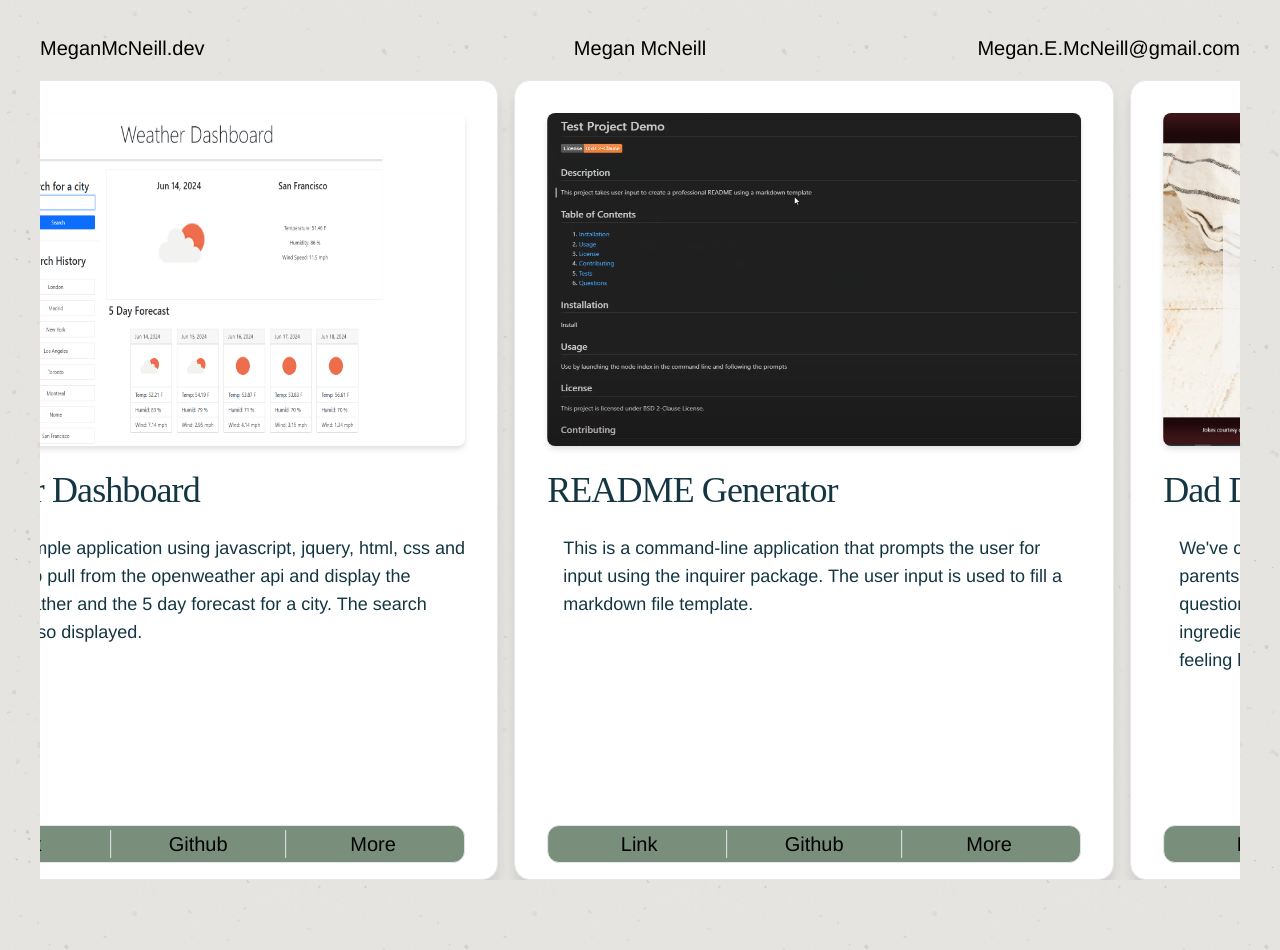
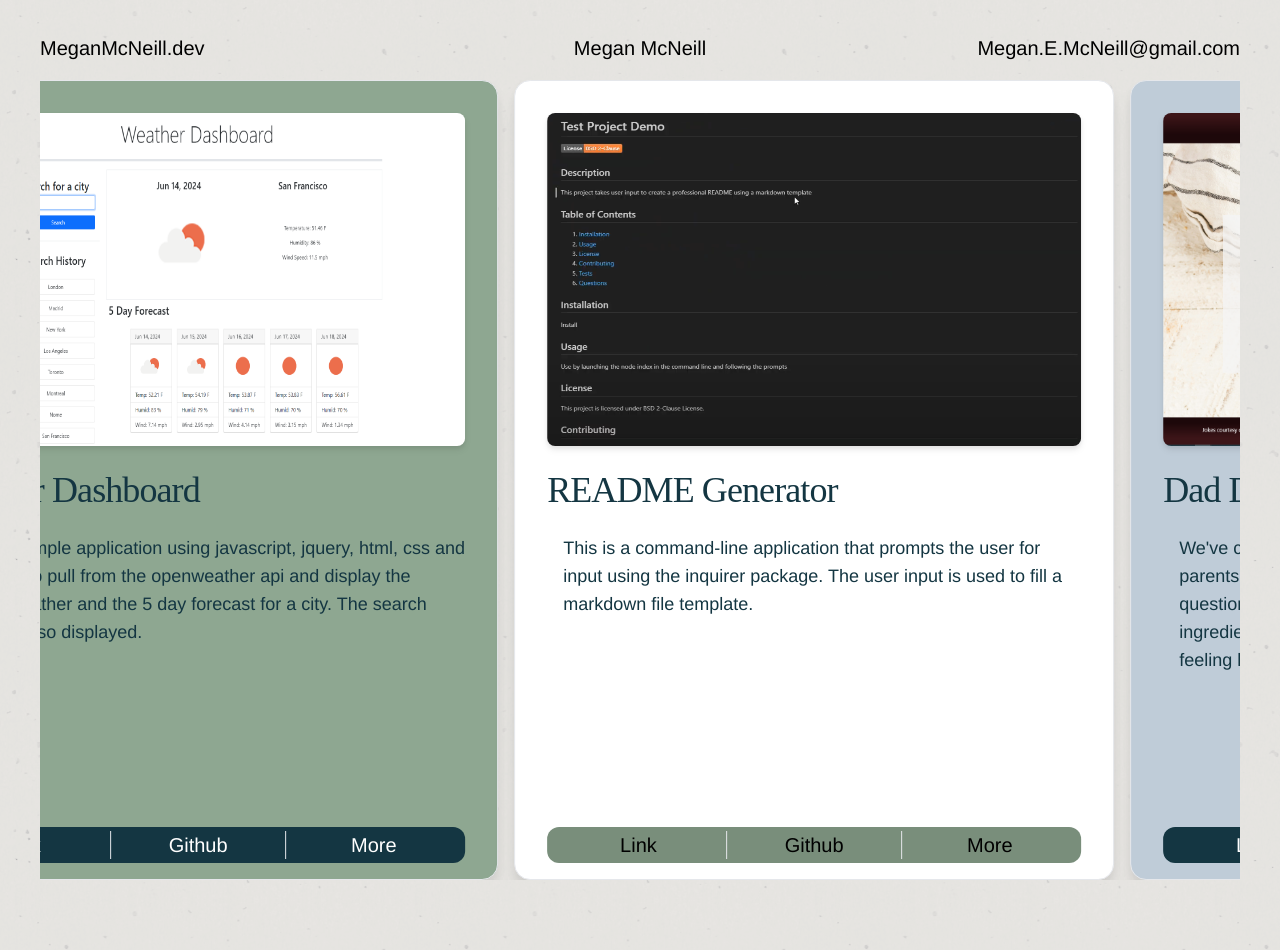
Before and after one commit to bluethreadmade/portfolio-upgrade, a React (Vite) app: page /example in a window 1280 px wide. Shown: the top 950 px of the page. Built offline with nearby package versions, Linux system fonts and the light colour scheme.

Commit message:
added colorsets and cycle

```diff
--- a/src/components/Card.jsx
+++ b/src/components/Card.jsx
@@ -1,12 +1,12 @@
 import PropTypes from "prop-types";
 import NavInProjects from "./NavInProjects";
 
-export default function Card({ title, description, image }) {
+export default function Card({ title, description, image, bgColor, buttonColor, buttonTextColor }) {
   return (
     <div
       id="card"
       className="flex flex-col max-h-[1200px] min-h-[800px] w-full h-auto p-8 pb-4 bg-white border border-gray-200 rounded-2xl drop-shadow-xl"
-      style={{ aspectRatio: ".75" }}
+      style={{ aspectRatio: ".75", backgroundColor: bgColor }}
     >
       <img
         id="projectImage"
@@ -23,12 +23,12 @@ export default function Card({ title, description, image }) {
       <p
         id="projectDescription"
         className="mb-6 ml-4 text-lg font-sans text-gunmetal flex-grow overflow-hidden min-h-0"
-        style={{ minHeight: 0 }}
+        style={{ minHeight: 0}}
       >
         {description}
       </p>
       <div className="flex flex-col w-full mt-auto">
-        <NavInProjects />
+        <NavInProjects buttonColor={buttonColor} buttonTextColor={buttonTextColor}/>
       </div>
     </div>
   );
@@ -38,4 +38,7 @@ Card.propTypes = {
   title: PropTypes.string.isRequired,
   description: PropTypes.string.isRequired,
   image: PropTypes.string.isRequired,
+  buttonTextColor: PropTypes.string.isRequired,
+  bgColor: PropTypes.string.isRequired,
+  buttonColor: PropTypes.string.isRequired
 };
--- a/src/components/MainPopupButton.jsx
+++ b/src/components/MainPopupButton.jsx
@@ -2,7 +2,7 @@ export default function MainPopupButton() {
   return (
     <div
       id="buttonGroup"
-      className="flex flex-row w-full self-center absolute bottom-6 max-w-sm border rounded-xl bg-bright p-1 justify-evenly divide-x font-sans color-gunmetal text-xl "
+      className="flex flex-row w-full self-center absolute bottom-6 max-w-sm border rounded-xl bg-bright p-2 justify-evenly divide-x font-sans color-gunmetal text-xl "
     >
       <p className="flex-1 text-center text-base lg:text-xl">Resume</p>
       <p className="flex-1 text-center text-base lg:text-xl">Contact</p>
--- a/src/components/NavInProjects.jsx
+++ b/src/components/NavInProjects.jsx
@@ -1,12 +1,21 @@
-export default function NavInProjects() {
+import PropTypes from "prop-types";
+
+
+export default function NavInProjects({ buttonColor, buttonTextColor }) {
     return (
       <div
         id="ProjectButtonGroup"
-        className="flex flex-row w-full self-center bottom-6 border rounded-xl bg-reseda-green p-1 justify-evenly divide-x font-sans font-medium text-xl text-black"
+        className="flex flex-row w-full self-center bottom-6 rounded-xl bg-reseda-green p-1 justify-evenly divide-x font-sans font-medium text-xl text-black"
+        style={{ backgroundColor: buttonColor }}
       >
-        <p className="flex-1 text-center text-base lg:text-xl">Link</p>
-        <p className="flex-1 text-center text-base lg:text-xl">Github</p>
-        <p className="flex-1 text-center text-base lg:text-xl">More</p>
+        <p className="flex-1 text-center text-base lg:text-xl" style={{ color: buttonTextColor }}>Link</p>
+        <p className="flex-1 text-center text-base lg:text-xl" style={{ color: buttonTextColor }}>Github</p>
+        <p className="flex-1 text-center text-base lg:text-xl" style={{ color: buttonTextColor }}>More</p>
       </div>
     );
   }
+
+  NavInProjects.propTypes = {
+    buttonColor: PropTypes.string.isRequired,
+    buttonTextColor: PropTypes.string.isRequired
+  };
--- a/src/components/ProjectsCarousel.jsx
+++ b/src/components/ProjectsCarousel.jsx
@@ -29,17 +29,31 @@ const HorizontalScrollCarousel = () => {
 
   const x = useTransform(scrollYProgress, [0, 1], ["1%", "-45%"]);
 
+// Color sets
+const colorSets = [
+    { bgColor: '#FFFFFF', buttonColor: '#798E7B', buttonTextColor: '#000000' }, // Set 1 - white bkg
+    { bgColor: '#BFCCD8', buttonColor: '#143642', buttonTextColor: '#FFFFFF' }, // Set 2 - blue bkg
+    { bgColor: '#8EA791', buttonColor: '#143642', buttonTextColor: '#FFFFFF' }, // Set 3 - green bkg
+    ];
+
   return (
     <section ref={targetRef} className="relative h-[150vh]">
       <div className="sticky top-0 flex h-screen items-center overflow-hidden">
         <motion.div style={{ x }} className="flex gap-4">
-          {project.map((item) => {
+          {project.map((item, index) => {
+            // Select color set using modulo to cycle through colorSets
+            const colorSetIndex = index % colorSets.length;
+            const colors = colorSets[colorSetIndex];
+
             return (
               <Card
                 key={item.title}
                 title={item.title}
                 description={item.description}
                 image={item.image}
+                bgColor={colors.bgColor}
+                buttonColor={colors.buttonColor}
+                buttonTextColor={colors.buttonTextColor}
               />
             );
           })}
```
